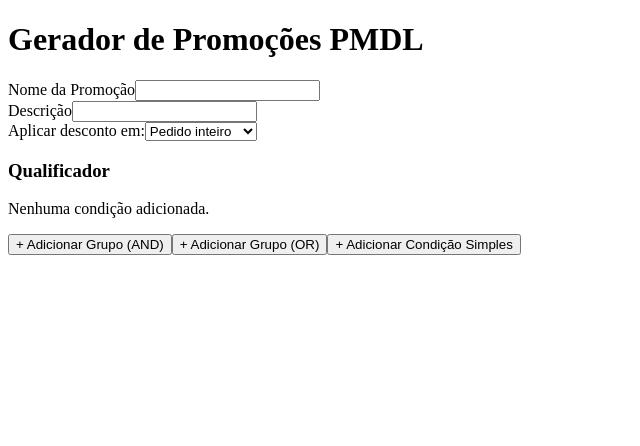
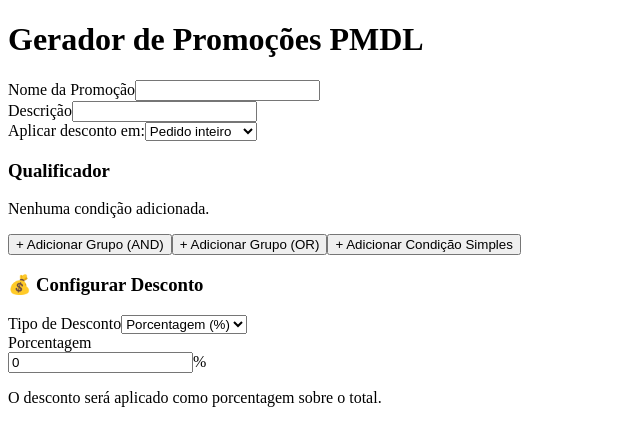
Before and after one commit to WillFelisberto/PMDL, a Next.js app: page /PromotionBuilder in a window 1280 px wide. Shown: the top 446 px of the page, without its empty margins (0-640 px from the left). Built offline with nearby package versions, Linux system fonts and the light colour scheme.

Commit message:
feat: add DiscountForm component to PromotionBuilder for managing discounts

```diff
--- a/pages/PromotionBuilder.tsx
+++ b/pages/PromotionBuilder.tsx
@@ -17,6 +17,7 @@ import { XmlPreview } from '@/components/atoms/XmlPreview';
 import { JsonPreview } from '@/components/atoms/JsonPreview';
 import { generatePmdl } from 'utils/generatePmdl';
 import { QualifierEditor } from '@/components/atoms/QualifierEditor';
+import { DiscountForm } from '@/components/atoms/DiscountForm';
 
 export default function PromotionBuilder() {
   const [promotion, setPromotion] = useState<Promotion>({
@@ -129,6 +130,18 @@ export default function PromotionBuilder() {
           onUpdate={(updatedQualifier) => updatePromotion({ qualifier: updatedQualifier })}
         />
 
+        <DiscountForm
+          discount={promotion.offer.discountStructures[0]} // Pegando o primeiro desconto
+          onChange={(newDiscount) =>
+            setPromotion({
+              ...promotion,
+              offer: {
+                discountStructures: [newDiscount] // Atualizando o desconto corretamente
+              }
+            })
+          }
+        />
+
         {/* Área de Condições */}
         <DndContext sensors={sensors} collisionDetection={closestCenter} onDragEnd={handleDragEnd}>
           <SortableContext items={promotion.conditions} strategy={verticalListSortingStrategy}>
```
